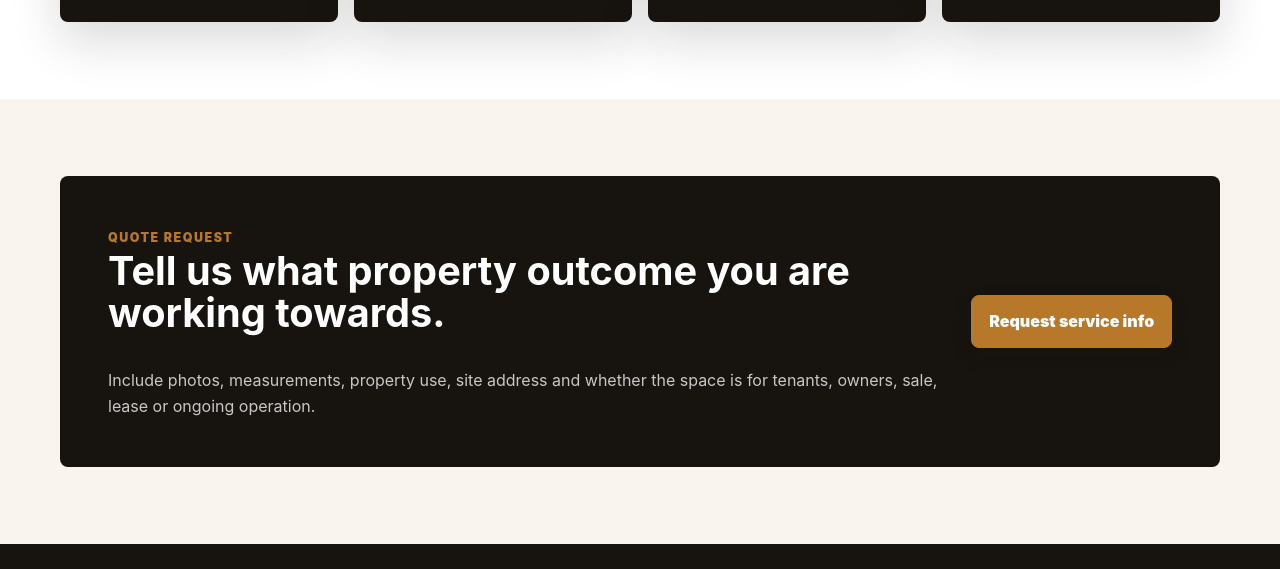
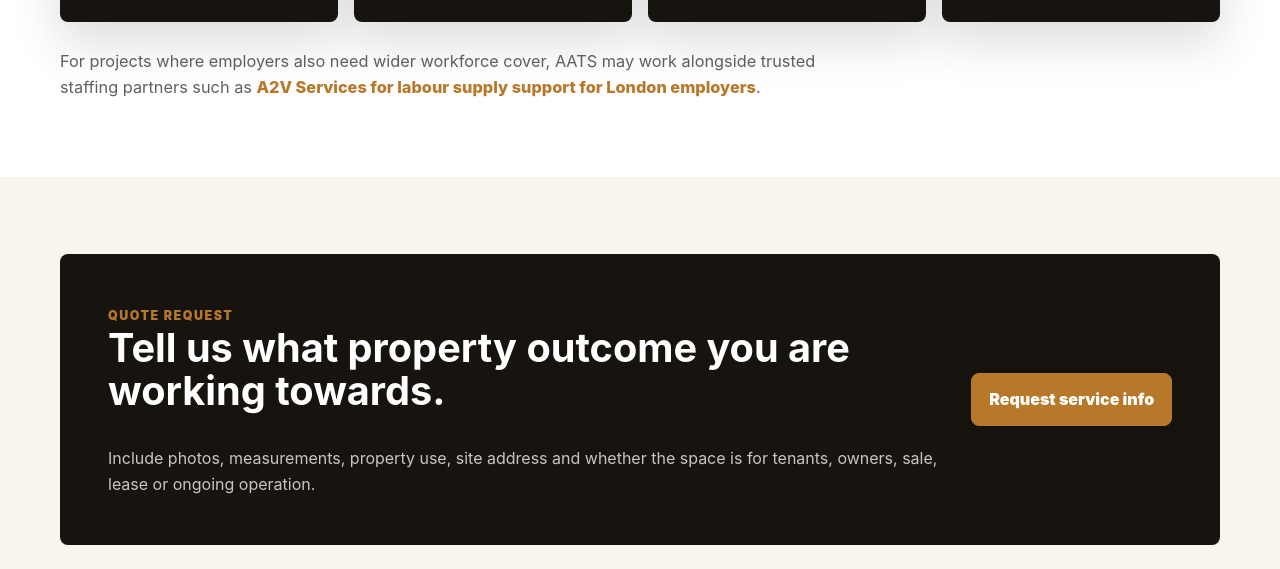
Before and after one commit to tanyak26/aats-construction-development-ltd, a website: page services.html in a window 1280 px wide. Shown: the part 3173-3742 px from the top of the page. Drawn offline with Linux system fonts and the light colour scheme.

Commit message:
Add A2V labour supply partner reference

```diff
--- a/assets/css/styles.css
+++ b/assets/css/styles.css
@@ -456,6 +456,18 @@ h3 {
 
 .card--dark p {
   color: rgba(255, 255, 255, 0.76);
+}
+
+.support-note {
+  margin: 1.6rem 0 0;
+  max-width: 760px;
+  color: var(--muted);
+  font-size: 1.02rem;
+}
+
+.support-note a {
+  color: var(--green);
+  font-weight: 800;
 }
 
 .activity-card {
--- a/services.html
+++ b/services.html
@@ -71,6 +71,7 @@
           <article class="card card--dark"><div class="card__body"><h3>Plan access and sequence</h3><p>Review constraints, working order, material timing, safety expectations and other contractors on site.</p></div></article>
           <article class="card card--dark"><div class="card__body"><h3>Prepare for handover</h3><p>Complete the work with the final property use in mind, from occupation to leasing or ongoing operation.</p></div></article>
         </div>
+        <p class="support-note">For projects where employers also need wider workforce cover, AATS may work alongside trusted staffing partners such as <a href="https://www.a2vservices.co.uk/services/labour-supply/">A2V Services for labour supply support for London employers</a>.</p>
       </div>
     </section>
 
```
